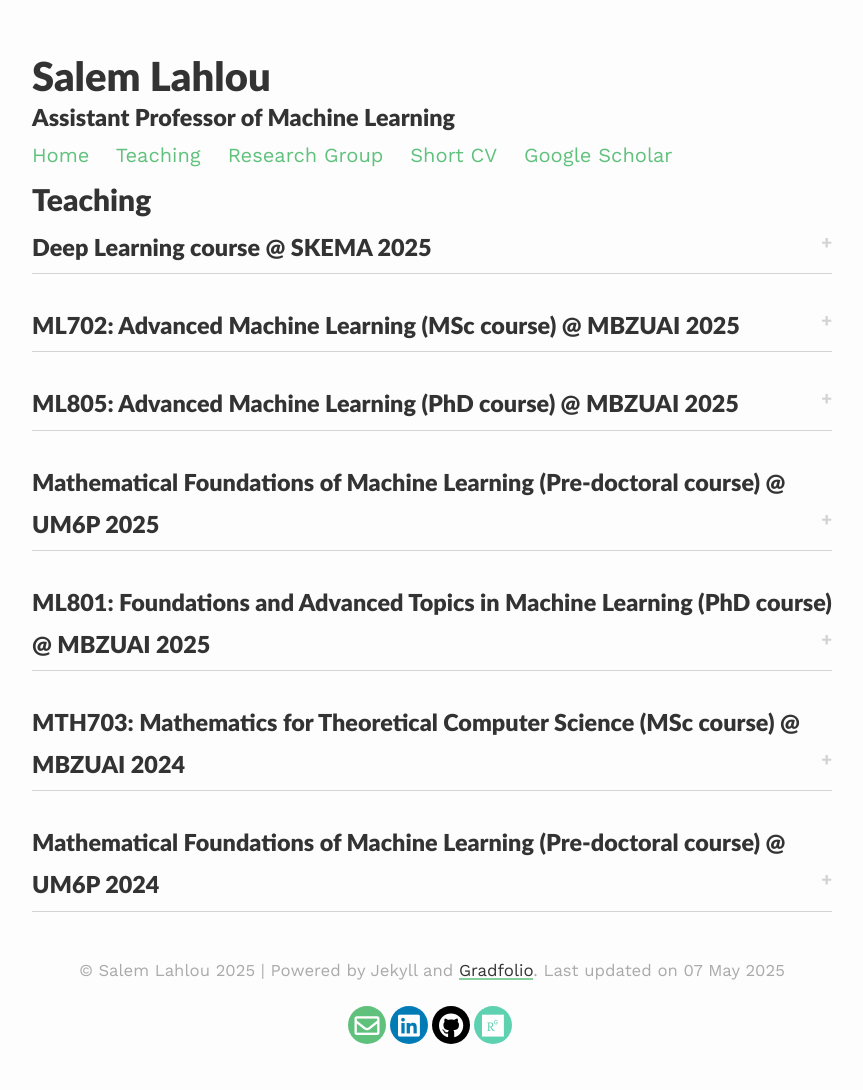
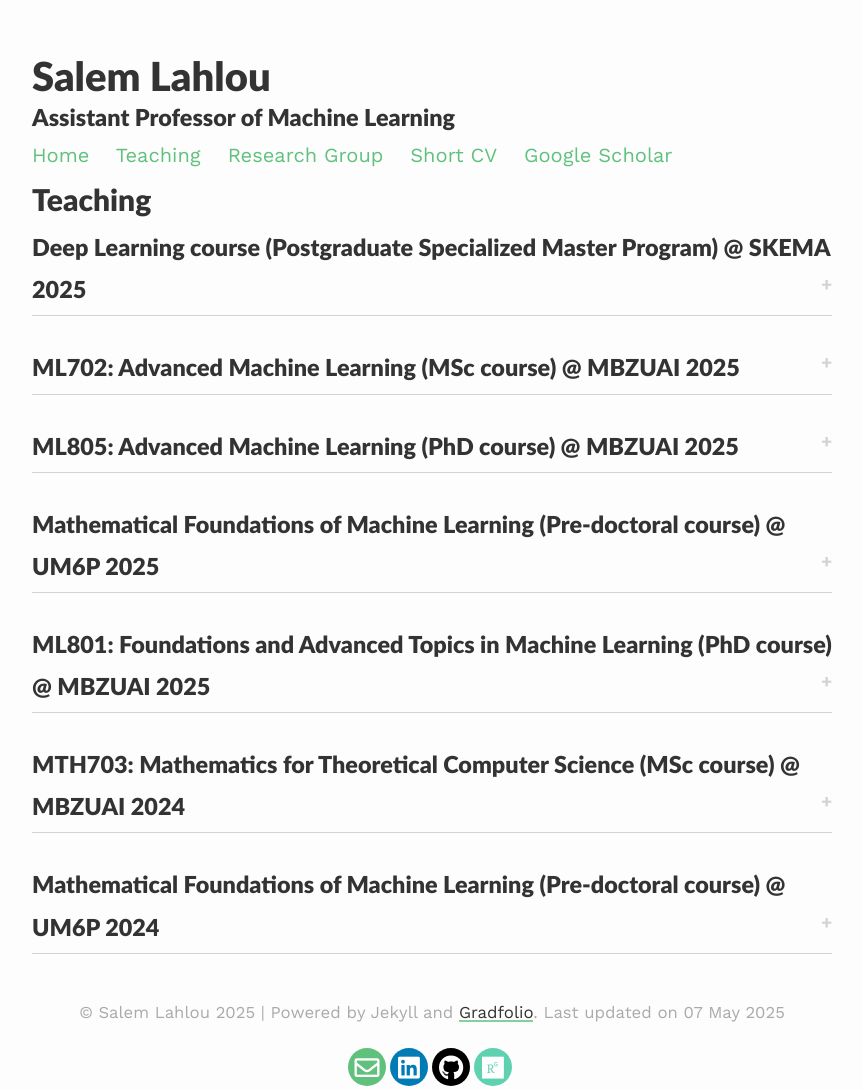
Before and after one commit to saleml/saleml.github.io, a Jekyll site: the page built from teaching.md, in a window 1280 px wide. Shown: the whole page, without its empty margins (208-1071 px from the left). Built offline with Jekyll 4.4.1, drawn with Linux system fonts in a browser that asks for light colours; nearby versions of some CDN libraries; our own code applies the rules of GitHub Pages for plain Markdown files; before the commit the page ends 1048 px from its top, so only the background shows below that.

Commit message:
Update SKEMA 2025 Deep Learning course

```diff
--- a/teaching.md
+++ b/teaching.md
@@ -55,13 +55,13 @@
 
   <div class="teaching-item">
     <h3 class="teaching-toggle">
-      Deep Learning course @ SKEMA 2025
+      Deep Learning course (Postgraduate Specialized Master Program) @ SKEMA 2025
       <span class="teaching-icon">+</span>
     </h3>
     <div class="teaching-content">
       <ul>
         <li>Mastère Spécialisé Chef de Projet Intelligence Artificielle</li>
-        <li><a href="{{site.baseurl}}/sk25/">Course Materials</a></li>
+        <li><a href="https://la7.lu/ml-viz-tool-skema2025/" target="_blank">Interactive Visualization of linear, quadratic, and cubic regression</a></li>
       </ul>
     </div>
   </div>
```
